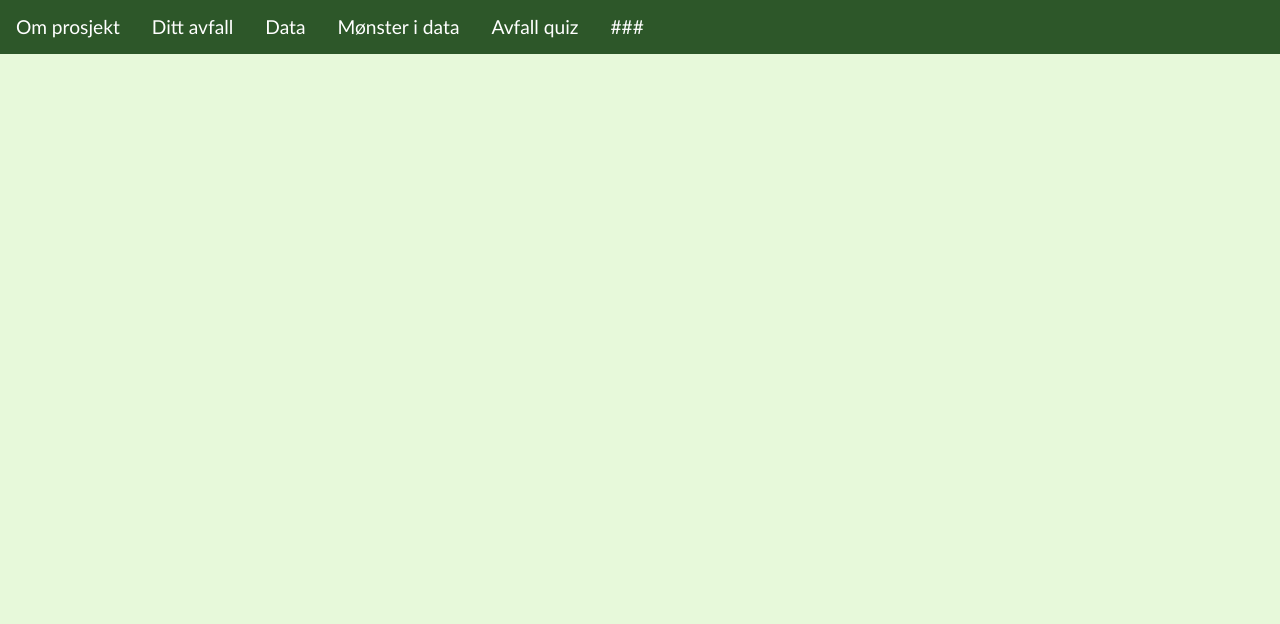
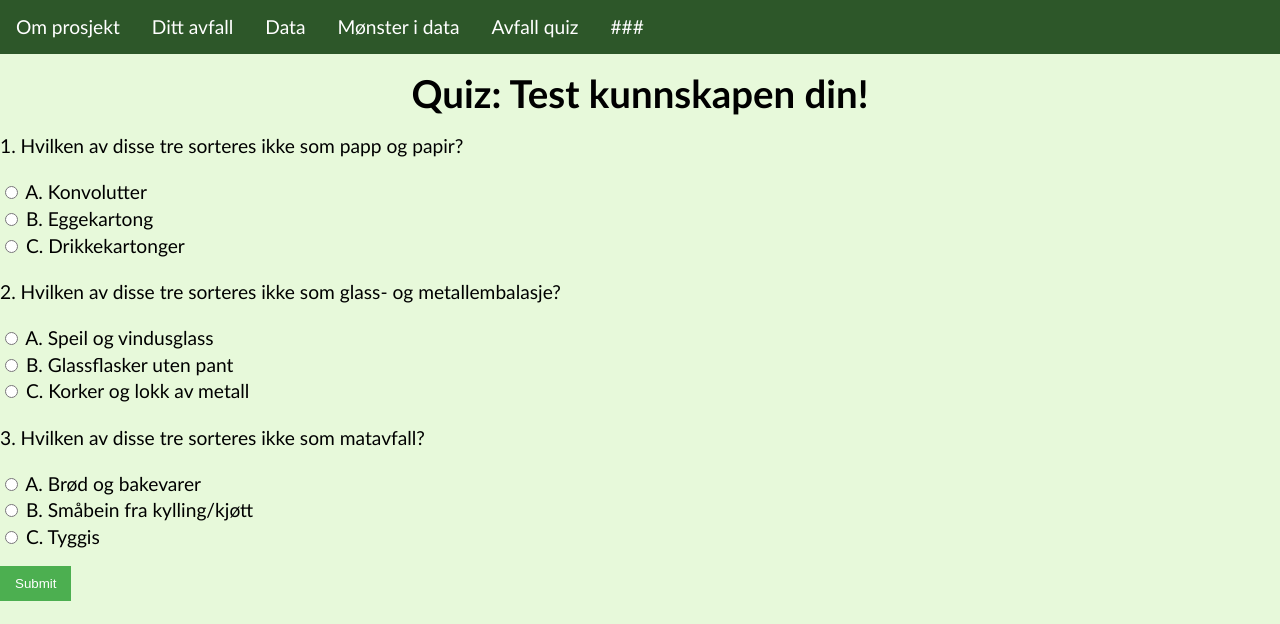
Before and after one commit to Davitow/Visual-Studio-Code, a web app: file HTML/Avfall og bærekraft/Quiz_avfall.html in a window 1280 px wide. Shown: the part 176-800 px from the top of the page. Run offline with its HTML, style and script files only (its server is not run), Linux system fonts and the light colour scheme.

Commit message:
Phantom balloon boy

```diff
--- a/CSS/Avfall-bærekraft.css
+++ b/CSS/Avfall-bærekraft.css
@@ -88,3 +88,24 @@
   canvas {
     height: 70%;
   }
+
+  .question {
+    margin-bottom: 15px;
+  }
+
+  button {
+    background-color: #4CAF50;
+    color: white;
+    padding: 10px 15px;
+    border: none;
+    cursor: pointer;
+  }
+
+  button:hover {
+    background-color: #45a049;
+  }
+
+  #result {
+    font-weight: bold;
+    margin-top: 20px;
+  }
--- a/HTML/Avfall og bærekraft/Quiz_avfall.html
+++ b/HTML/Avfall og bærekraft/Quiz_avfall.html
@@ -2,6 +2,7 @@
 <html lang="no"> <!--Setter språket på nettsiden til norsk-->
  <head>
     <link rel="stylesheet" href="../../CSS/Avfall-bærekraft.css"> <!--Lenker css fil-->
+    <script src="../../JS/Avfall-tverrfaglig/Quiz_avfall.js"></script>
     <meta charset="utf-8"> <!--Gjør norske bokstaver tilgjenelige f.eks Æ,Ø,Å-->
     <meta name="viewport" content="width=device-width, initial-scale=1"> <!-- Kontrollerer hvordan nettsiden vises på forskjellige enheter-->
  </head>
@@ -23,3 +24,36 @@
         <a href="#">###</a>
       </div>
     </div>
+
+    <div class="Overskrift">
+     <h1>Quiz: Test kunnskapen din!</h1>
+    </div>
+
+    <form id="quizForm">
+      <div class="question">
+        <p>1. Hvilken av disse tre sorteres ikke som papp og papir?</p>
+        <input type="radio" id="q1a" name="q1" value="A"> A. Konvolutter<br>
+        <input type="radio" id="q1b" name="q1" value="B"> B. Eggekartong<br>
+        <input type="radio" id="q1c" name="q1" value="C"> C. Drikkekartonger<br>
+      </div>
+
+      <div class="question">
+        <p>2. Hvilken av disse tre sorteres ikke som glass- og metallembalasje?</p>
+        <input type="radio" id="q2a" name="q2" value="A"> A. Speil og vindusglass<br>
+        <input type="radio" id="q2b" name="q2" value="B"> B. Glassflasker uten pant<br>
+        <input type="radio" id="q2c" name="q2" value="C"> C. Korker og lokk av metall<br>
+      </div>
+
+      <div class="question">
+        <p>3. Hvilken av disse tre sorteres ikke som matavfall?</p>
+        <input type="radio" id="q3a" name="q3" value="A"> A. Brød og bakevarer<br>
+        <input type="radio" id="q3b" name="q3" value="B"> B. Småbein fra kylling/kjøtt<br>
+        <input type="radio" id="q3c" name="q3" value="C"> C. Tyggis<br>
+      </div>
+
+      <button type="button" onclick="checkAnswers()">Submit</button>
+    </form>
+
+    <div id="result"></div>
+</body>
+</html>
--- /dev/null
+++ b/JS/Avfall-tverrfaglig/Quiz_avfall.js
@@ -0,0 +1,17 @@
+function checkAnswers() {
+    var score = 0;
+    var totalQuestions = 3;
+
+    // Check question 1
+    if (document.getElementById('q1b').checked) score++;
+
+    // Check question 2
+    if (document.getElementById('q2a').checked) score++;
+
+    // Check question 3
+    if (document.getElementById('q3c').checked) score++;
+
+    // Show result
+    var result = document.getElementById('result');
+    result.innerHTML = "You scored " + score + " out of " + totalQuestions;
+  }
```
